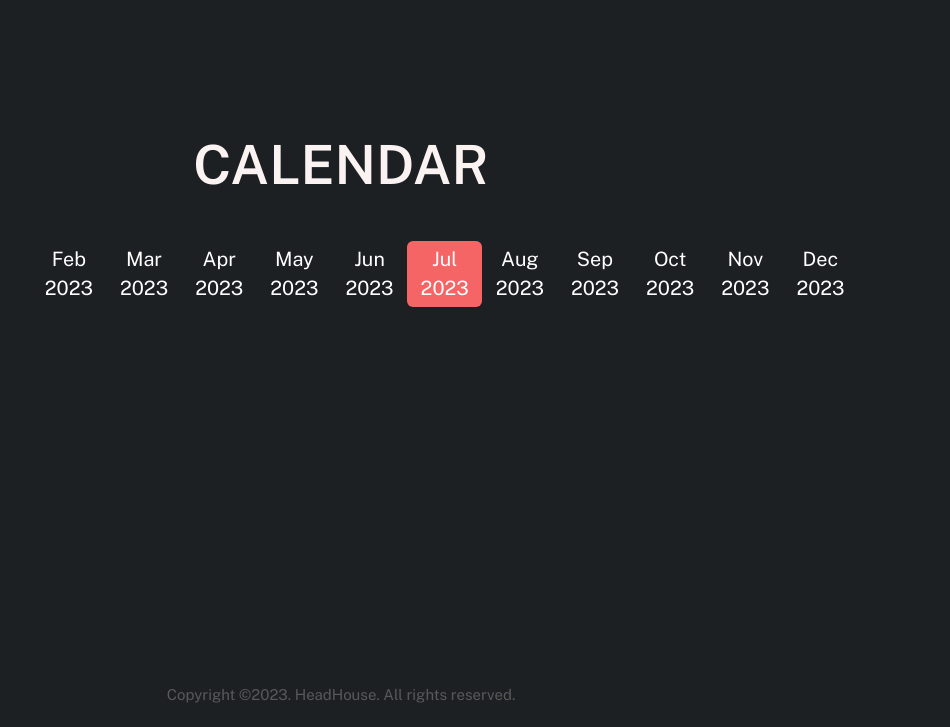
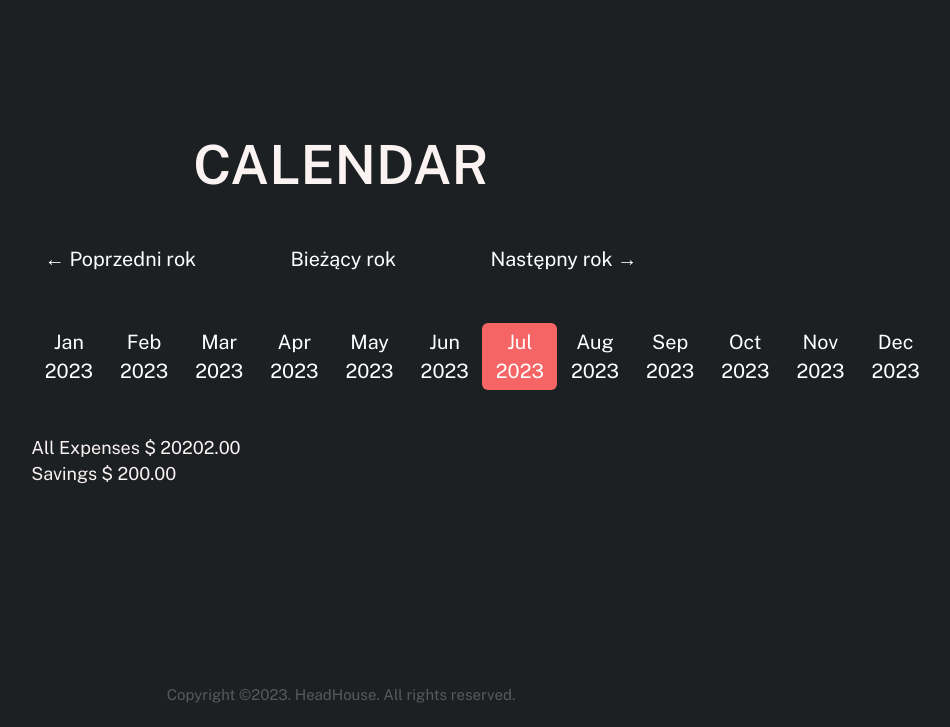
Before and after one commit to Syrrek102/headhouse, a Flask app: page / in a window 1280 px wide. Shown: the part 83-810 px from the top of the page, without its empty margins (299-1249 px from the left). Run offline with Flask 3, Linux system fonts and the light colour scheme; the visitor is signed in with stand-in values (Sample User, id 1).

Commit message:
ulepszenie nawigacji po datach

```diff
--- a/headhouse_library/routes.py
+++ b/headhouse_library/routes.py
@@ -32,29 +32,12 @@ def login_required(route):
     return route_wrapper
 
 
-def date_range(start: datetime.date):
+def date_range(selected_date: datetime.date):
+    start_year = selected_date.year
     dates = [
-        start.replace(day=1) + relativedelta.relativedelta(months=diff) for diff in range(-5, 6)
+        datetime.date(year=start_year, month=month, day=1) for month in range(1, 13)
     ]
     return dates
-
-
-@pages.route("/")
-@login_required
-def index():
-    date_str = request.args.get("date")
-
-    if date_str:
-        selected_date = datetime.date.fromisoformat(date_str)
-    else:
-        selected_date = datetime.date.today()
-
-    return render_template(
-        "index.html",
-        title="HEADHOUSE",
-        date_range=date_range,
-        selected_date=selected_date,
-    )
 
 
 @pages.route("/register", methods=["GET", "POST"])
@@ -109,6 +92,25 @@ def login():
 def logout():
     session.clear()
     return redirect(url_for(".login"))
+
+
+@pages.route("/")
+@login_required
+def index():
+    date_str = request.args.get("date")
+
+    if date_str:
+        selected_date = datetime.date.fromisoformat(date_str)
+    else:
+        selected_date = datetime.date.today()
+
+    return render_template(
+        "index.html",
+        title="HEADHOUSE",
+        date_list=date_range(selected_date),
+        selected_date=selected_date,
+        datetime=datetime
+    )
 
 
 @pages.route("/budget_manager")
--- a/headhouse_library/static/css/expenses.css
+++ b/headhouse_library/static/css/expenses.css
@@ -61,7 +61,7 @@
 }
 
 .dates__link:hover {
-    background-color: #eeeeee;
+    background-color: #838383;
 }
 
 .dates__link--current:hover {
--- a/headhouse_library/templates/index.html
+++ b/headhouse_library/templates/index.html
@@ -12,12 +12,31 @@
     </header>
     <section class="menu__section">
         <div class="dates">
-            {% for date in date_range(selected_date) %}
+            <a
+            class="dates__link dates__link--arrow"
+            href="{{ url_for('pages.index', date=selected_date.replace(year=selected_date.year-1)) }}">
+                &#8592; Poprzedni rok
+            </a>
+            <a
+            class="dates__link dates__link--current-month"
+            href="{{ url_for('pages.index', date=datetime.date.today()) }}">
+                Bieżący rok
+            </a>
+            <a
+            class="dates__link dates__link--arrow"
+            href="{{ url_for('pages.index', date=selected_date.replace(year=selected_date.year+1)) }}">
+                Następny rok &#8594;
+            </a>
+        </div>
+    </section>
+    <section class="menu__section">
+        <div class="dates">
+            {% for date in date_list %}
                 <a
-                class="dates__link {{ 'dates__link--current' if loop.index0==5 else '' }}"
+                class="dates__link {{ 'dates__link--current' if loop.index0==selected_date.month-1 else '' }}"
                 href="{{ url_for('pages.budget_manager', date=date) }}"
                 >
-                        <time class="date" datetime="{{ date }}">
+                    <time class="date" datetime="{{ date }}">
                         <span>{{ date.strftime("%b") }}</span>
                         <span>{{ date.strftime("%Y") }}</span>
                     </time>
@@ -25,5 +44,16 @@
             {% endfor %}
         </div>
     </section>
+    <section class="menu__section">
+        <div>
+            <span>All Expenses</span>
+            <span>$ 20202.00</span>
+        </div>
+        <div>
+            <span>Savings</span>
+            <span>$ 200.00</span>
+        </div>
+
+    </section>
 </div>
 {% endblock %}
```
